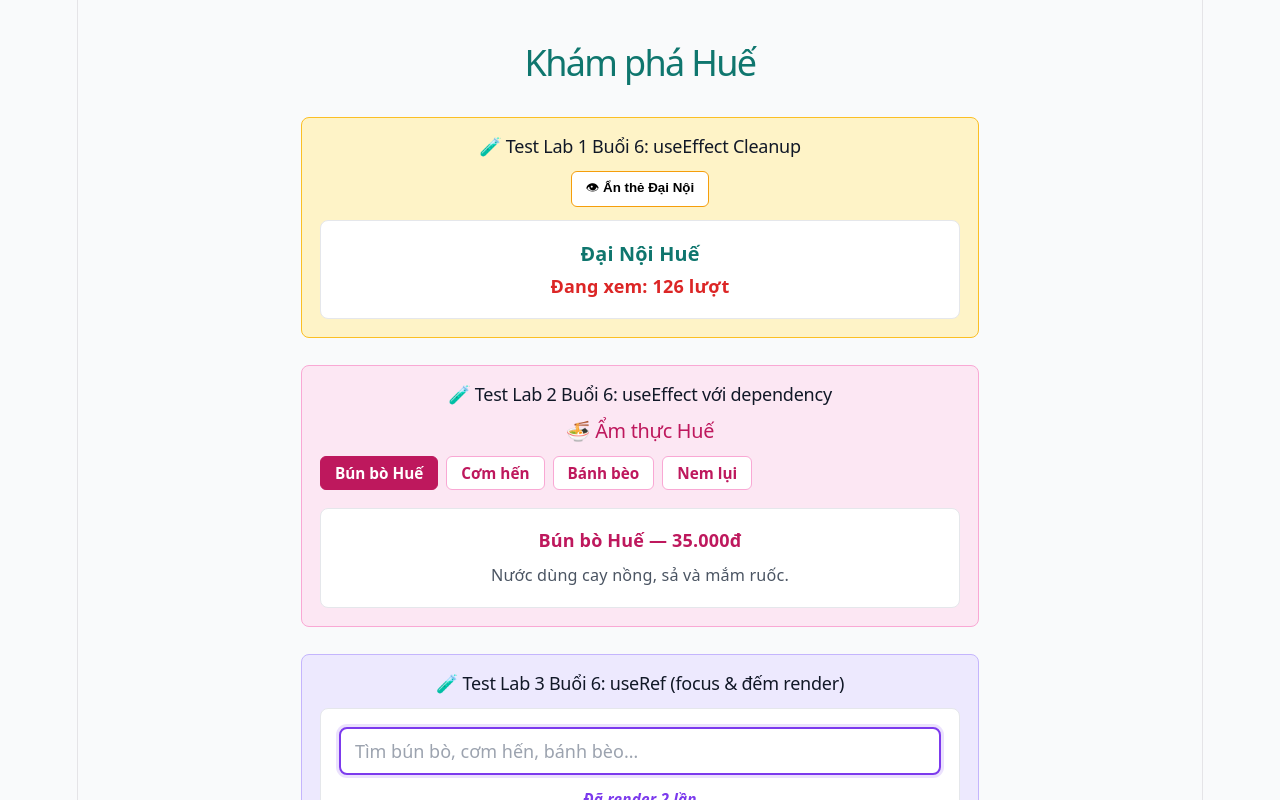
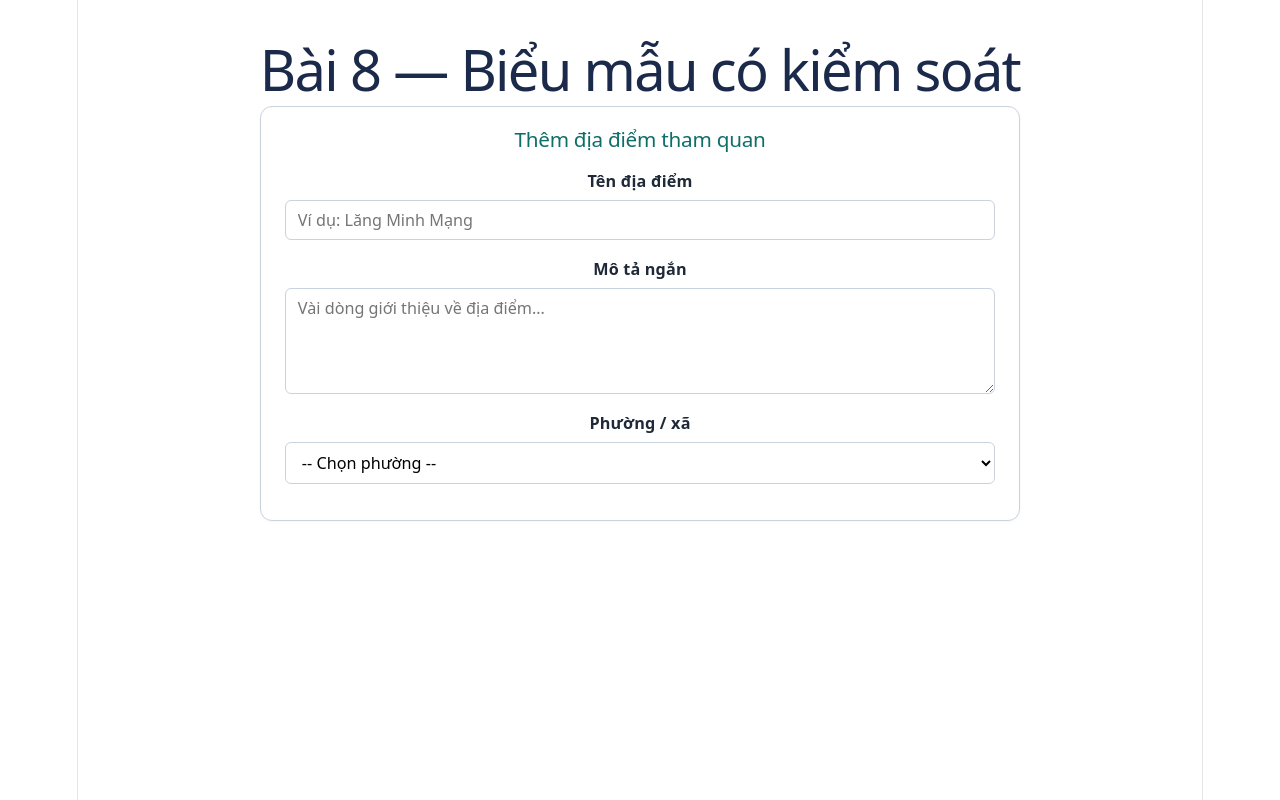
Before and after one commit to baophubaith123-blip/Phu-xuan-react, a React (Vite) app: page / in a window 1280 px wide. Shown: the top 800 px of the page. Built offline with nearby package versions, Linux system fonts and the light colour scheme.

Commit message:
Lab 1 Session 8: Form co kiem soat co ban (3 o dau tien)

```diff
--- a/src/App.tsx
+++ b/src/App.tsx
@@ -1,128 +1,12 @@
-// App.tsx — Buổi 6: Test useEffect, useRef, useMemo, useCallback, Custom Hook
-// Buổi 5–6 · INT.7.18 — Web FrontEnd nâng cao
+// App.tsx — Buổi 8: Biểu mẫu có kiểm soát
+import './styles/Bai8.css';
+import FormThemDiaDiem from './features/dia-diem/FormThemDiaDiem';
 
-import { useState } from 'react';
-import './App.css';
-import AttractionList from './components/AttractionList';
-import CategoryTabs from './components/CategoryTabs';
-import LuotXemDaiNoi from './features/landmarks/LuotXemDaiNoi';
-import DanhSachDiaDanh from './features/landmarks/DanhSachDiaDanh';
-import TrangMonAn from './features/food/TrangMonAn';
-import TimMonAn from './features/food/TimMonAn';
-import TimMonAnDebounce from './features/food/TimMonAnDebounce';   // ← Thêm
-import { attractions } from './data/attractions';
-
-function App() {
-  const [selectedCategory, setSelectedCategory] = useState('Tất cả');
-  const [hienThi, setHienThi] = useState(true);
-
-  const categories = [
-    'Tất cả',
-    ...new Set(attractions.map((item) => item.category)),
-  ];
-
-  const filteredAttractions =
-    selectedCategory === 'Tất cả'
-      ? attractions
-      : attractions.filter((item) => item.category === selectedCategory);
-
+export default function App() {
   return (
-    <div className="app">
-      <h1>Khám phá Huế</h1>
-
-      {/* === Lab 1 Buổi 6 === */}
-      <div style={{
-        padding: '1rem',
-        marginBottom: '1.5rem',
-        background: '#fef3c7',
-        border: '1px solid #fbbf24',
-        borderRadius: '8px'
-      }}>
-        <h2 style={{ fontSize: '1rem', marginBottom: '0.75rem' }}>
-          🧪 Test Lab 1 Buổi 6: useEffect Cleanup
-        </h2>
-        <button
-          onClick={() => setHienThi(!hienThi)}
-          style={{
-            padding: '6px 14px',
-            marginBottom: '0.75rem',
-            borderRadius: '6px',
-            border: '1px solid #f59e0b',
-            background: '#ffffff',
-            cursor: 'pointer',
-            fontWeight: 600,
-          }}
-        >
-          {hienThi ? '👁 Ẩn thẻ Đại Nội' : '👁 Hiện thẻ Đại Nội'}
-        </button>
-        {hienThi && <LuotXemDaiNoi />}
-      </div>
-
-      {/* === Lab 2 Buổi 6 === */}
-      <div style={{
-        padding: '1rem',
-        marginBottom: '1.5rem',
-        background: '#fce7f3',
-        border: '1px solid #f9a8d4',
-        borderRadius: '8px'
-      }}>
-        <h2 style={{ fontSize: '1rem', marginBottom: '0.75rem' }}>
-          🧪 Test Lab 2 Buổi 6: useEffect với dependency
-        </h2>
-        <TrangMonAn />
-      </div>
-
-      {/* === Lab 3 Buổi 6 === */}
-      <div style={{
-        padding: '1rem',
-        marginBottom: '1.5rem',
-        background: '#ede9fe',
-        border: '1px solid #c4b5fd',
-        borderRadius: '8px'
-      }}>
-        <h2 style={{ fontSize: '1rem', marginBottom: '0.75rem' }}>
-          🧪 Test Lab 3 Buổi 6: useRef (focus & đếm render)
-        </h2>
-        <TimMonAn />
-      </div>
-
-      {/* === Lab 4 Buổi 6 === */}
-      <div style={{
-        padding: '1rem',
-        marginBottom: '1.5rem',
-        background: '#dbeafe',
-        border: '1px solid #93c5fd',
-        borderRadius: '8px'
-      }}>
-        <h2 style={{ fontSize: '1rem', marginBottom: '0.75rem' }}>
-          🧪 Test Lab 4 Buổi 6: useMemo + useCallback + React.memo
-        </h2>
-        <DanhSachDiaDanh />
-      </div>
-
-      {/* === Lab 5 Buổi 6: Custom Hook useDebounce === */}
-      <div style={{
-        padding: '1rem',
-        marginBottom: '1.5rem',
-        background: '#dcfce7',
-        border: '1px solid #86efac',
-        borderRadius: '8px'
-      }}>
-        <h2 style={{ fontSize: '1rem', marginBottom: '0.75rem' }}>
-          🧪 Test Lab 5 Buổi 6: Custom Hook useDebounce
-        </h2>
-        <TimMonAnDebounce />
-      </div>
-
-      <CategoryTabs
-        categories={categories}
-        selectedCategory={selectedCategory}
-        onSelectCategory={setSelectedCategory}
-      />
-
-      <AttractionList attractions={filteredAttractions} />
-    </div>
+    <main className="trang-Bai8">
+      <h1>Bài 8 — Biểu mẫu có kiểm soát</h1>
+      <FormThemDiaDiem />
+    </main>
   );
 }
-
-export default App;
--- /dev/null
+++ b/src/features/dia-diem/FormThemDiaDiem.tsx
@@ -0,0 +1,91 @@
+// FormThemDiaDiem.tsx — Form thêm địa điểm tham quan
+// Buổi 8 · Lab 1: Biểu mẫu có kiểm soát cơ bản (3 ô đầu tiên)
+// INT.7.18 — Web FrontEnd nâng cao
+
+import { useState } from 'react';
+import type { ChangeEvent } from 'react';
+
+// ✅ Interface cho state (TypeScript)
+interface DuLieuForm {
+  ten: string;
+  moTa: string;
+  giaVe: string;
+  phuong: string;
+  loaiHinh: string;
+  dongY: boolean;
+}
+
+// ✅ Hằng số giá trị ban đầu — khai báo NGOÀI component
+const GIA_TRI_BAN_DAU: DuLieuForm = {
+  ten: '',
+  moTa: '',
+  giaVe: '',
+  phuong: '',
+  loaiHinh: 'di-tich',
+  dongY: false,
+};
+
+export default function FormThemDiaDiem() {
+  const [duLieu, setDuLieu] = useState<DuLieuForm>(GIA_TRI_BAN_DAU);
+
+  function xuLyThayDoi(
+    e: ChangeEvent<HTMLInputElement | HTMLTextAreaElement | HTMLSelectElement>
+  ) {
+    const target = e.target as HTMLInputElement;
+    const { name, value, type, checked } = target;
+
+    setDuLieu((truoc) => ({
+      ...truoc,
+      [name]: type === 'checkbox' ? checked : value,
+    }));
+  }
+
+  return (
+    <form className="form-dia-diem">
+      <h2>Thêm địa điểm tham quan</h2>
+
+      {/* ===== Ô 1: Tên địa điểm ===== */}
+      <div className="truong">
+        <label htmlFor="ten">Tên địa điểm</label>
+        <input
+          id="ten"
+          name="ten"
+          type="text"
+          value={duLieu.ten}
+          onChange={xuLyThayDoi}
+          placeholder="Ví dụ: Lăng Minh Mạng"
+        />
+      </div>
+
+      {/* ===== Ô 2: Mô tả ngắn ===== */}
+      <div className="truong">
+        <label htmlFor="moTa">Mô tả ngắn</label>
+        <textarea
+          id="moTa"
+          name="moTa"
+          rows={4}
+          value={duLieu.moTa}
+          onChange={xuLyThayDoi}
+          placeholder="Vài dòng giới thiệu về địa điểm…"
+        />
+      </div>
+
+      {/* ===== Ô 3: Phường / xã ===== */}
+      <div className="truong">
+        <label htmlFor="phuong">Phường / xã</label>
+        <select
+          id="phuong"
+          name="phuong"
+          value={duLieu.phuong}
+          onChange={xuLyThayDoi}
+        >
+          <option value="">-- Chọn phường --</option>
+          <option value="phu-hau">Phú Hậu</option>
+          <option value="huong-long">Hương Long</option>
+          <option value="thuy-bieu">Thuỷ Biểu</option>
+          <option value="vy-da">Vỹ Dạ</option>
+        </select>
+      </div>
+    </form>
+  );
+}
--- /dev/null
+++ b/src/styles/Bai8.css
@@ -0,0 +1,82 @@
+/* Bai8.css — Style cho Bài 8: Biểu mẫu có kiểm soát */
+
+.trang-Bai8 {
+  max-width: 880px;
+  margin: 0 auto;
+  padding: 24px;
+  font-family: system-ui, -apple-system, 'Segoe UI', Roboto, sans-serif;
+}
+
+.trang-Bai8 h1 {
+  color: #1b2a4a;
+  margin-bottom: 24px;
+}
+
+/* --- Form chung --- */
+.form-dia-diem {
+  border: 1px solid #c9d3de;
+  border-radius: 12px;
+  padding: 20px 24px;
+  margin: 20px 0;
+  background: #ffffff;
+  box-shadow: 0 1px 3px rgba(0, 0, 0, 0.04);
+}
+
+.form-dia-diem h2 {
+  color: #0f6e6a;
+  margin-top: 0;
+  margin-bottom: 16px;
+  font-size: 1.15rem;
+}
+
+/* --- Mỗi trường nhập --- */
+.truong {
+  display: flex;
+  flex-direction: column;
+  gap: 6px;
+  margin-bottom: 16px;
+}
+
+.truong label {
+  font-weight: 600;
+  color: #1f2937;
+  font-size: 0.9rem;
+}
+
+.truong input,
+.truong textarea,
+.truong select {
+  padding: 8px 12px;
+  border: 1px solid #c9d3de;
+  border-radius: 6px;
+  font-family: inherit;
+  font-size: 0.9rem;
+  transition: border-color 0.15s ease, box-shadow 0.15s ease;
+  outline: none;
+  background: #fff;
+}
+
+.truong input:focus,
+.truong textarea:focus,
+.truong select:focus {
+  border-color: #0f6e6a;
+  box-shadow: 0 0 0 3px rgba(15, 110, 106, 0.15);
+}
+
+.truong textarea {
+  resize: vertical;
+  min-height: 80px;
+}
+
+/* --- Debug --- */
+.debug-json {
+  background: #f3f4f6;
+  border: 1px solid #c9d3de;
+  border-radius: 6px;
+  padding: 12px;
+  font-family: 'Courier New', monospace;
+  font-size: 0.85rem;
+  color: #1f2937;
+  overflow-x: auto;
+  max-height: 240px;
+}
```
